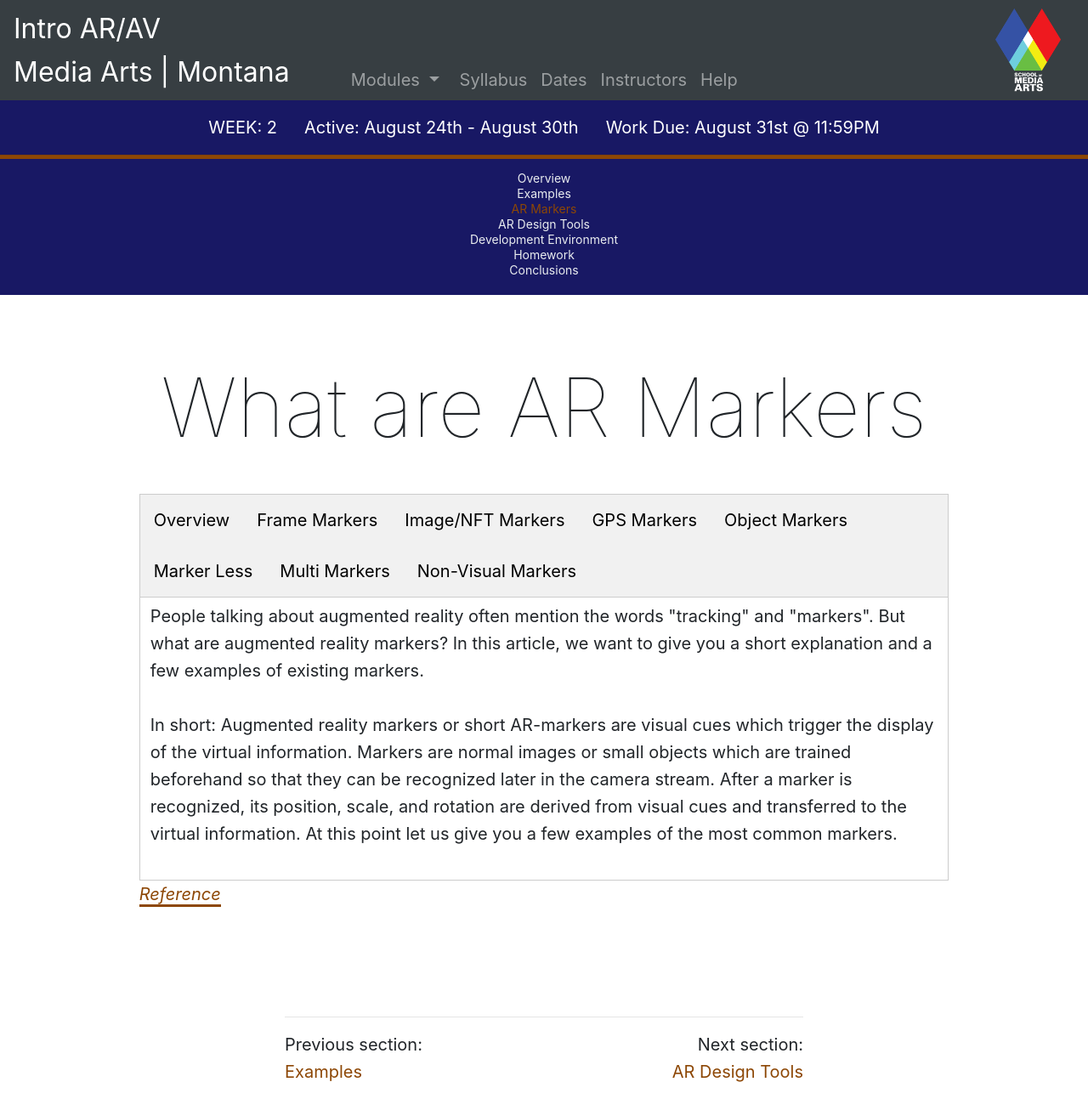
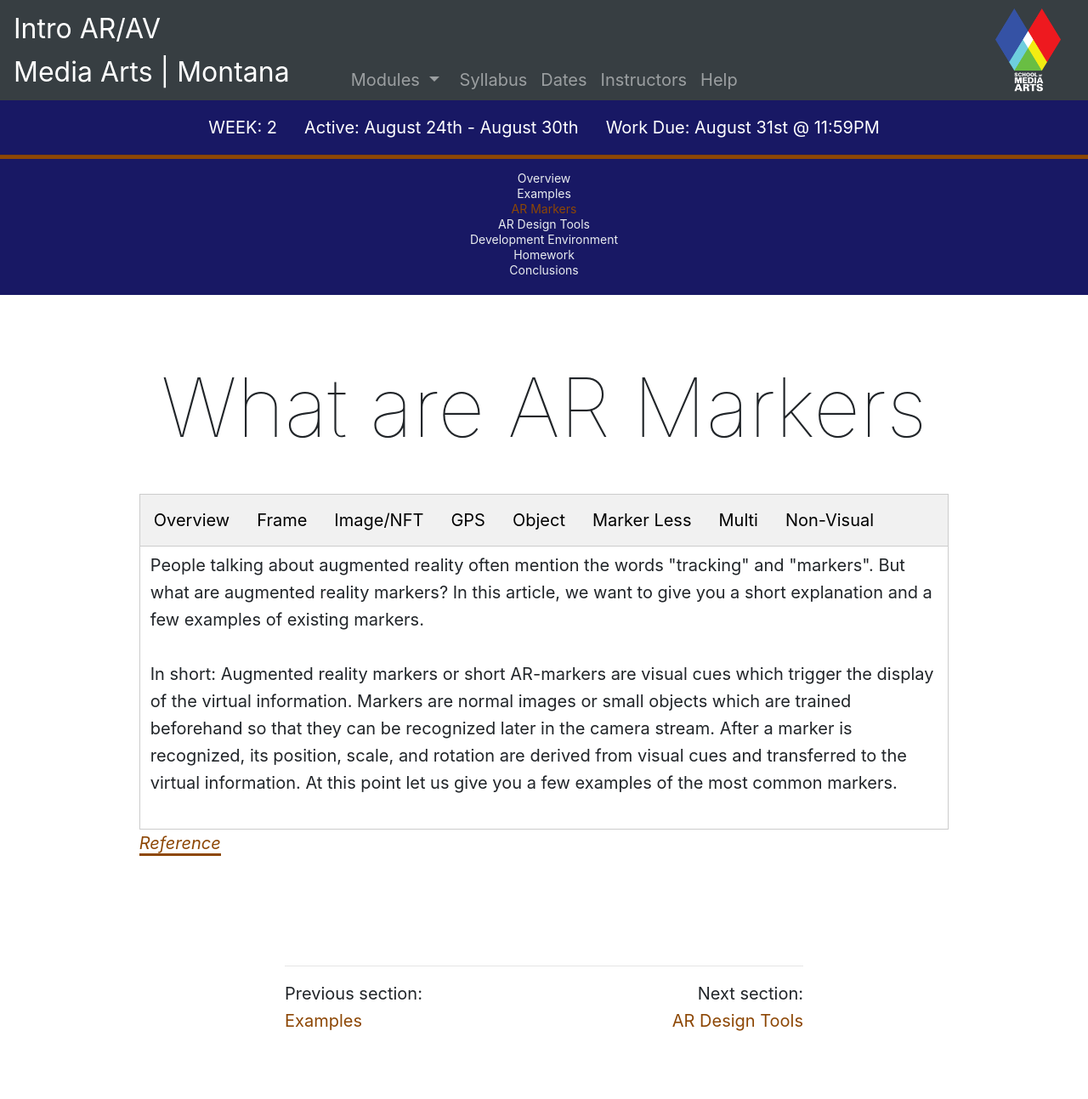
Before and after one commit to Montana-Media-Arts/391_ARVR-Fall2020, a Jekyll site: the page built from modules/week-2/_posts/2017-01-05-ar-markers.md, in a window 1280 px wide. Shown: the whole page at 85% size. Built offline with Jekyll 4.4.1, drawn with Linux system fonts in a browser that asks for light colours; nearby versions of some CDN libraries; after the commit the page ends 1233 px from its top, so only the background shows below that.

Commit message:
Update 2017-01-05-ar-markers.md

```diff
--- a/modules/week-2/_posts/2017-01-05-ar-markers.md
+++ b/modules/week-2/_posts/2017-01-05-ar-markers.md
@@ -8,13 +8,13 @@ module: 2
 
 <div class="tab">
   <button class="tablinks" onclick="openTab(event, 'Overview')">Overview</button>
-<button class="tablinks" onclick="openTab(event, 'Frame')">Frame Markers</button>
-<button class="tablinks" onclick="openTab(event, 'Image')">Image/NFT Markers</button>
-<button class="tablinks" onclick="openTab(event, 'GPS')">GPS Markers</button>
-<button class="tablinks" onclick="openTab(event, 'Object')">Object Markers</button>
+<button class="tablinks" onclick="openTab(event, 'Frame')">Frame</button>
+<button class="tablinks" onclick="openTab(event, 'Image')">Image/NFT</button>
+<button class="tablinks" onclick="openTab(event, 'GPS')">GPS</button>
+<button class="tablinks" onclick="openTab(event, 'Object')">Object</button>
 <button class="tablinks" onclick="openTab(event, 'MarkerLess')">Marker Less</button>
-<button class="tablinks" onclick="openTab(event, 'Multi')">Multi Markers</button>
-<button class="tablinks" onclick="openTab(event, 'NonVisual')">Non-Visual Markers</button>
+<button class="tablinks" onclick="openTab(event, 'Multi')">Multi</button>
+<button class="tablinks" onclick="openTab(event, 'NonVisual')">Non-Visual</button>
 </div>
 
 <div id="Overview" class="tabcontent" style="display:block">
```
